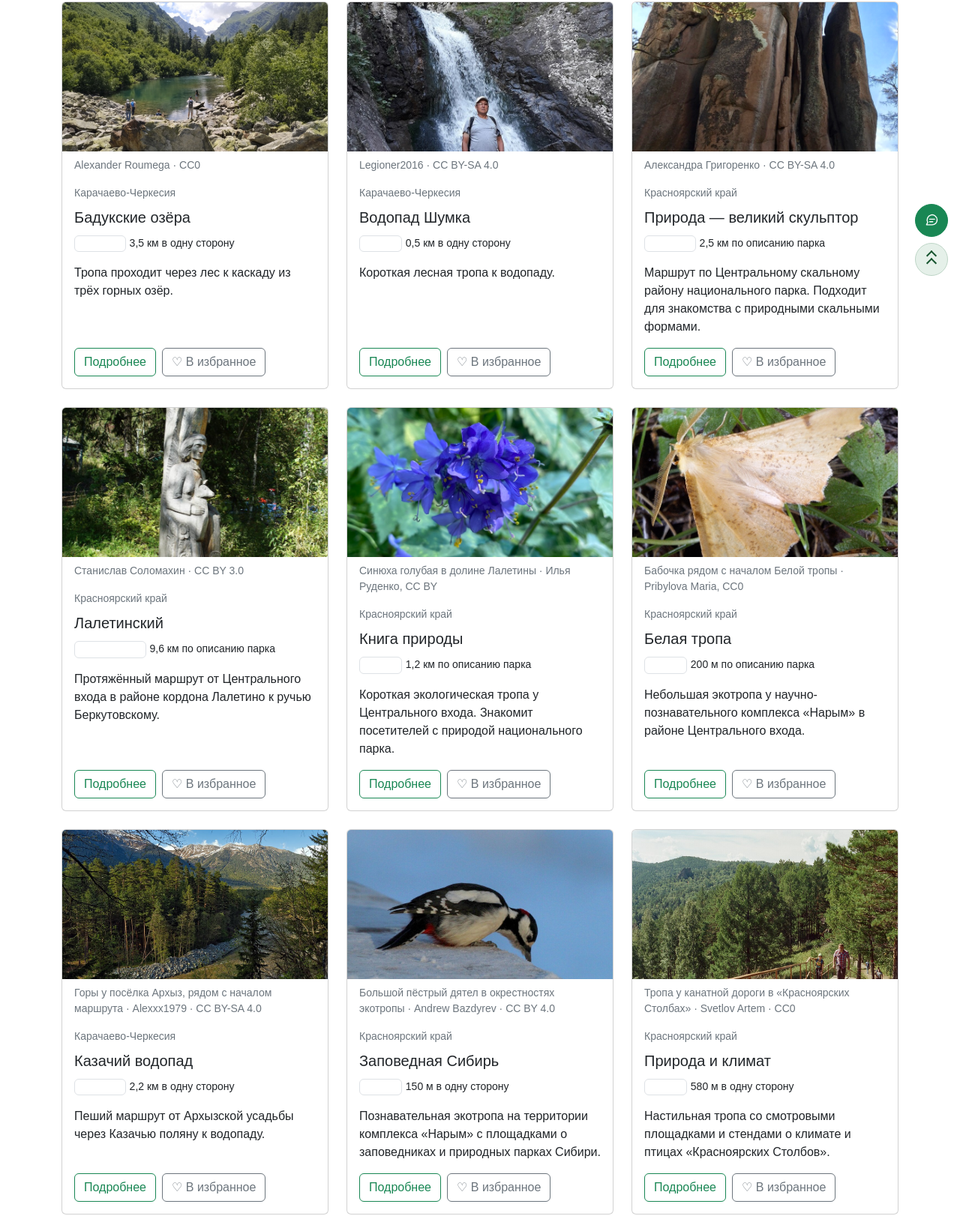
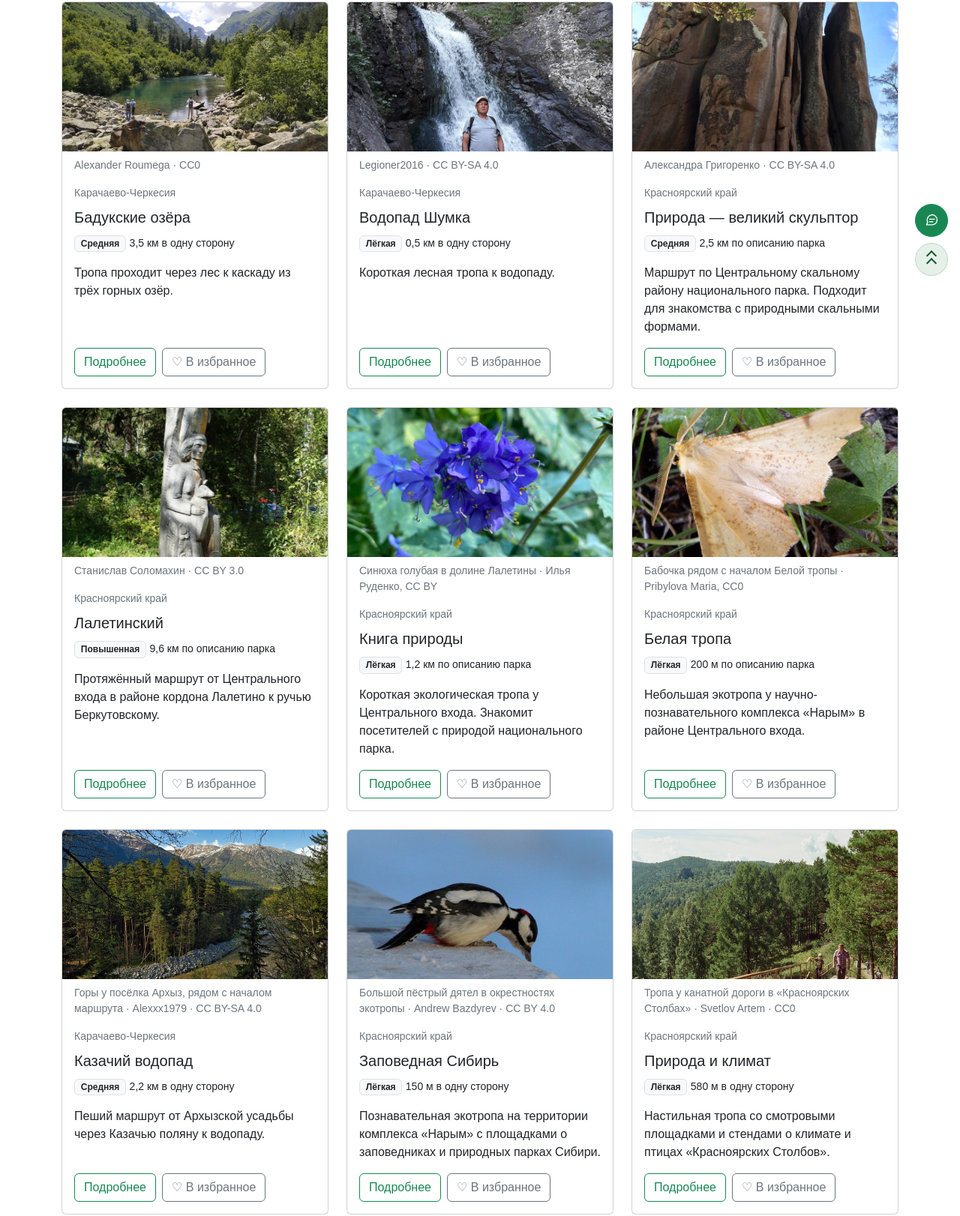
Before and after one commit to AntonXer-1/russia-eco-trails, a plain HTML site: page catalog.html in a window 1280 px wide. Shown: the part 416-2038 px from the top of the page at 75% size. Drawn offline with Linux system fonts and the light colour scheme.

Commit message:
Fix route difficulty badge contrast in both themes

```diff
--- a/catalog.html
+++ b/catalog.html
@@ -65,7 +65,7 @@
           <div class="card-body d-flex flex-column">
             <p class="small text-secondary mb-2">Карачаево-Черкесия</p>
             <h2 class="card-title h5">Бадукские озёра</h2>
-            <p><span class="badge text-bg-body-tertiary border">Средняя</span> <span class="small">3,5 км в одну сторону</span></p>
+            <p><span class="badge bg-body-tertiary text-body border">Средняя</span> <span class="small">3,5 км в одну сторону</span></p>
             <p class="card-text">Тропа проходит через лес к каскаду из трёх горных озёр.</p>
             <div class="d-flex flex-wrap gap-2 mt-auto">
               <a class="btn btn-outline-success mt-auto align-self-start" href="route.html?id=baduk">Подробнее<span class="visually-hidden">: Бадукские озёра</span></a>
@@ -83,7 +83,7 @@
           <div class="card-body d-flex flex-column">
             <p class="small text-secondary mb-2">Карачаево-Черкесия</p>
             <h2 class="card-title h5">Водопад Шумка</h2>
-            <p><span class="badge text-bg-body-tertiary border">Лёгкая</span> <span class="small">0,5 км в одну сторону</span></p>
+            <p><span class="badge bg-body-tertiary text-body border">Лёгкая</span> <span class="small">0,5 км в одну сторону</span></p>
             <p class="card-text">Короткая лесная тропа к водопаду.</p>
             <div class="d-flex flex-wrap gap-2 mt-auto">
               <a class="btn btn-outline-success mt-auto align-self-start" href="route.html?id=shumka">Подробнее<span class="visually-hidden">: Водопад Шумка</span></a>
@@ -101,7 +101,7 @@
           <div class="card-body d-flex flex-column">
             <p class="small text-secondary mb-2">Красноярский край</p>
             <h2 class="card-title h5">Природа — великий скульптор</h2>
-            <p><span class="badge text-bg-body-tertiary border">Средняя</span> <span class="small">2,5 км по описанию парка</span></p>
+            <p><span class="badge bg-body-tertiary text-body border">Средняя</span> <span class="small">2,5 км по описанию парка</span></p>
             <p class="card-text">Маршрут по Центральному скальному району национального парка. Подходит для знакомства с природными скальными формами.</p>
             <div class="d-flex flex-wrap gap-2 mt-auto">
               <a class="btn btn-outline-success mt-auto align-self-start" href="route.html?id=sculptor">Подробнее<span class="visually-hidden">: Природа — великий скульптор</span></a>
@@ -119,7 +119,7 @@
           <div class="card-body d-flex flex-column">
             <p class="small text-secondary mb-2">Красноярский край</p>
             <h2 class="card-title h5">Лалетинский</h2>
-            <p><span class="badge text-bg-body-tertiary border">Повышенная</span> <span class="small">9,6 км по описанию парка</span></p>
+            <p><span class="badge bg-body-tertiary text-body border">Повышенная</span> <span class="small">9,6 км по описанию парка</span></p>
             <p class="card-text">Протяжённый маршрут от Центрального входа в районе кордона Лалетино к ручью Беркутовскому.</p>
             <div class="d-flex flex-wrap gap-2 mt-auto">
               <a class="btn btn-outline-success mt-auto align-self-start" href="route.html?id=laleto">Подробнее<span class="visually-hidden">: Лалетинский</span></a>
@@ -137,7 +137,7 @@
           <div class="card-body d-flex flex-column">
             <p class="small text-secondary mb-2">Красноярский край</p>
             <h2 class="card-title h5">Книга природы</h2>
-            <p><span class="badge text-bg-body-tertiary border">Лёгкая</span> <span class="small">1,2 км по описанию парка</span></p>
+            <p><span class="badge bg-body-tertiary text-body border">Лёгкая</span> <span class="small">1,2 км по описанию парка</span></p>
             <p class="card-text">Короткая экологическая тропа у Центрального входа. Знакомит посетителей с природой национального парка.</p>
             <div class="d-flex flex-wrap gap-2 mt-auto">
               <a class="btn btn-outline-success mt-auto align-self-start" href="route.html?id=book">Подробнее<span class="visually-hidden">: Книга природы</span></a>
@@ -155,7 +155,7 @@
           <div class="card-body d-flex flex-column">
             <p class="small text-secondary mb-2">Красноярский край</p>
             <h2 class="card-title h5">Белая тропа</h2>
-            <p><span class="badge text-bg-body-tertiary border">Лёгкая</span> <span class="small">200 м по описанию парка</span></p>
+            <p><span class="badge bg-body-tertiary text-body border">Лёгкая</span> <span class="small">200 м по описанию парка</span></p>
             <p class="card-text">Небольшая экотропа у научно-познавательного комплекса «Нарым» в районе Центрального входа.</p>
             <div class="d-flex flex-wrap gap-2 mt-auto">
               <a class="btn btn-outline-success mt-auto align-self-start" href="route.html?id=white">Подробнее<span class="visually-hidden">: Белая тропа</span></a>
@@ -173,7 +173,7 @@
           <div class="card-body d-flex flex-column">
             <p class="small text-secondary mb-2">Карачаево-Черкесия</p>
             <h2 class="card-title h5">Казачий водопад</h2>
-            <p><span class="badge text-bg-body-tertiary border">Средняя</span> <span class="small">2,2 км в одну сторону</span></p>
+            <p><span class="badge bg-body-tertiary text-body border">Средняя</span> <span class="small">2,2 км в одну сторону</span></p>
             <p class="card-text">Пеший маршрут от Архызской усадьбы через Казачью поляну к водопаду.</p>
             <div class="d-flex flex-wrap gap-2 mt-auto">
               <a class="btn btn-outline-success mt-auto align-self-start" href="route.html?id=kazachiy">Подробнее<span class="visually-hidden">: Казачий водопад</span></a>
@@ -191,7 +191,7 @@
           <div class="card-body d-flex flex-column">
             <p class="small text-secondary mb-2">Красноярский край</p>
             <h2 class="card-title h5">Заповедная Сибирь</h2>
-            <p><span class="badge text-bg-body-tertiary border">Лёгкая</span> <span class="small">150 м в одну сторону</span></p>
+            <p><span class="badge bg-body-tertiary text-body border">Лёгкая</span> <span class="small">150 м в одну сторону</span></p>
             <p class="card-text">Познавательная экотропа на территории комплекса «Нарым» с площадками о заповедниках и природных парках Сибири.</p>
             <div class="d-flex flex-wrap gap-2 mt-auto">
               <a class="btn btn-outline-success mt-auto align-self-start" href="route.html?id=siberia">Подробнее<span class="visually-hidden">: Заповедная Сибирь</span></a>
@@ -209,7 +209,7 @@
           <div class="card-body d-flex flex-column">
             <p class="small text-secondary mb-2">Красноярский край</p>
             <h2 class="card-title h5">Природа и климат</h2>
-            <p><span class="badge text-bg-body-tertiary border">Лёгкая</span> <span class="small">580 м в одну сторону</span></p>
+            <p><span class="badge bg-body-tertiary text-body border">Лёгкая</span> <span class="small">580 м в одну сторону</span></p>
             <p class="card-text">Настильная тропа со смотровыми площадками и стендами о климате и птицах «Красноярских Столбов».</p>
             <div class="d-flex flex-wrap gap-2 mt-auto">
               <a class="btn btn-outline-success mt-auto align-self-start" href="route.html?id=climate">Подробнее<span class="visually-hidden">: Природа и климат</span></a>
```
Also changed, not shown: index.html (+3 -3 lines).
